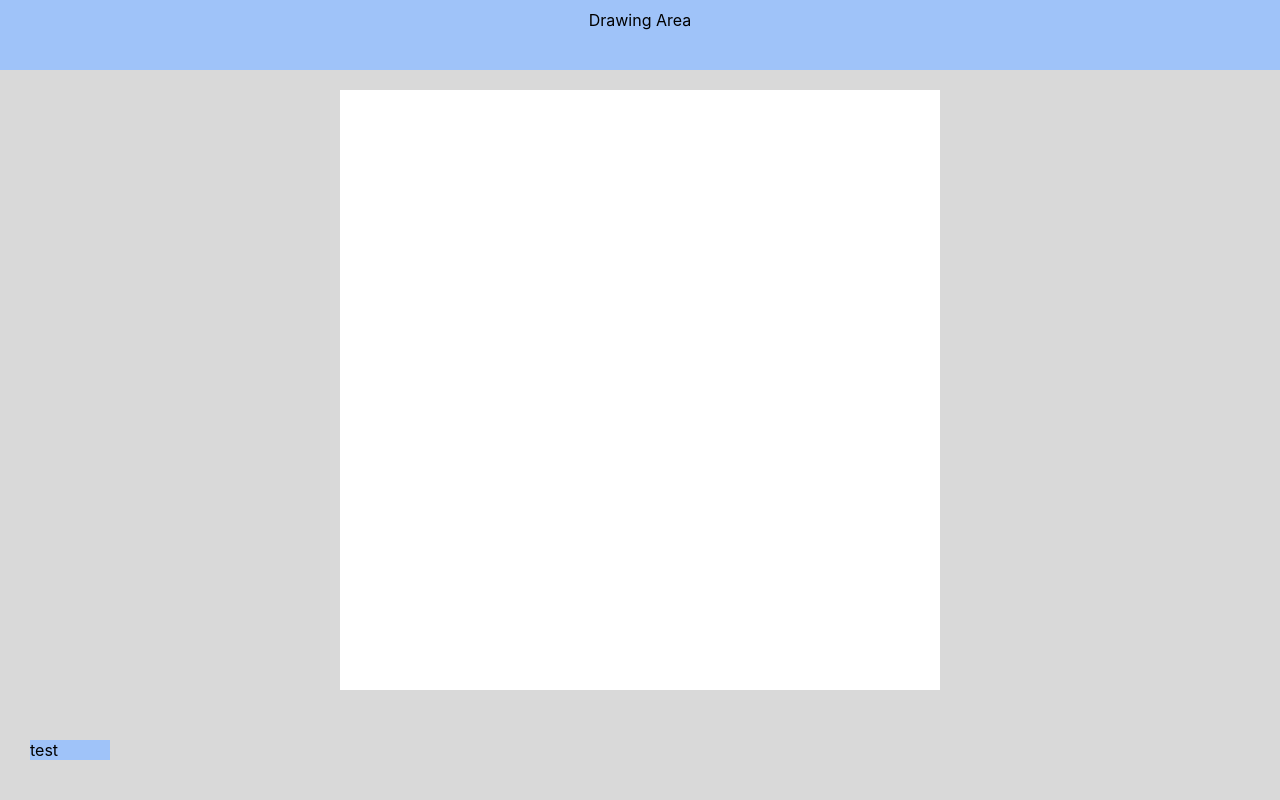
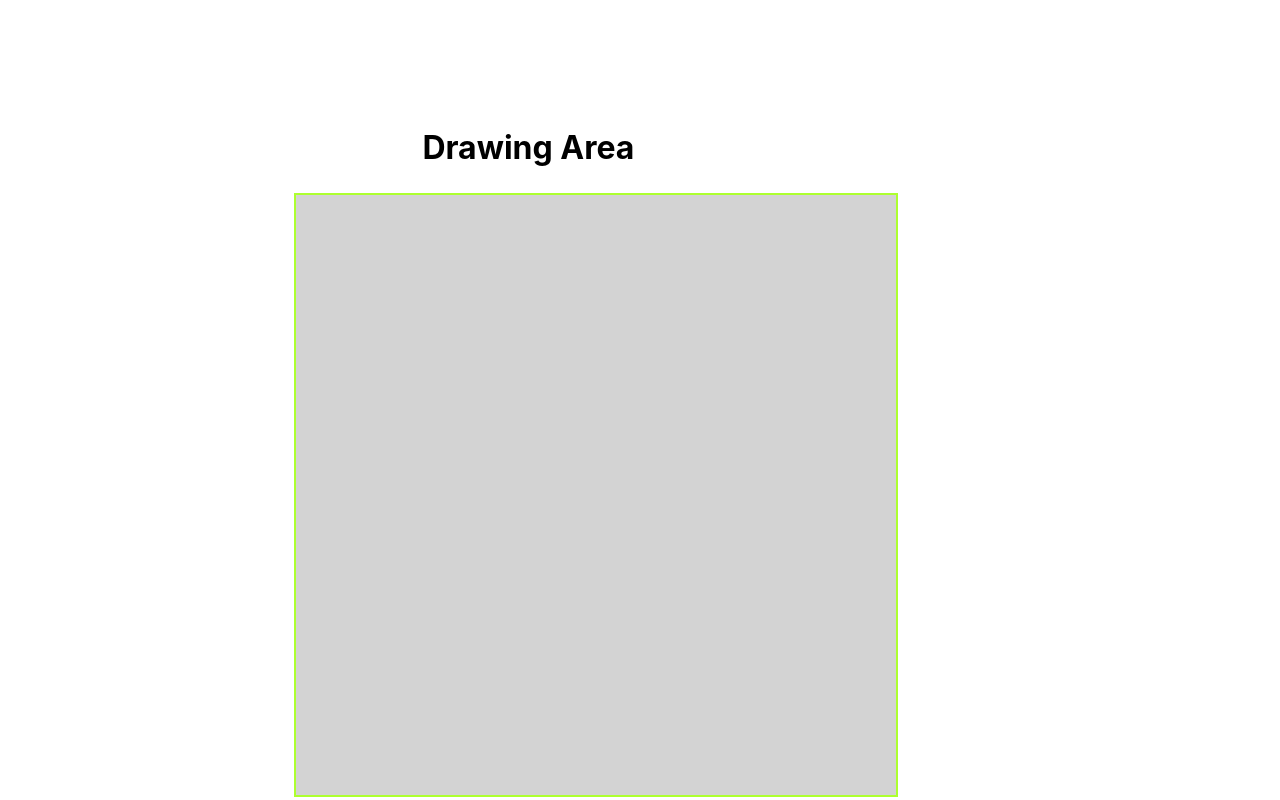
Before and after one commit to randyttruong/mspaint-js, a React (Create React App) app in the folder react-drawing-canvas/: page / in a window 1280 px wide. Built offline with nearby package versions, Linux system fonts and the light colour scheme.

Commit message:
Revert "Styling for drawing page"
This reverts commit 20421e49aa6aa2fb124cb0d9bea4ac8bb25284e9.

```diff
--- a/react-drawing-canvas/src/App.css
+++ b/react-drawing-canvas/src/App.css
@@ -1,51 +1,50 @@
+.App {
+  text-align: center;
+}
+
+.App-logo {
+  height: 40vmin;
+  pointer-events: none;
+}
+
+@media (prefers-reduced-motion: no-preference) {
+  .App-logo {
+    animation: App-logo-spin infinite 20s linear;
+  }
+}
+
+.App-header {
+  background-color: #282c34;
+  min-height: 100vh;
+  display: flex;
+  flex-direction: column;
+  align-items: center;
+  justify-content: center;
+  font-size: calc(10px + 2vmin);
+  color: white;
+}
+
+.App-link {
+  color: #61dafb;
+}
+
 h1 {
   margin: 10% 33%;
 }
 
 .drawing-area {
-  /* centers drawing area */
-  display: block;
-  margin-left: auto;
-  margin-right: auto;
-
-  width: 80%;
-  max-width: 600px;
   width: 600px;
   height: 600px;
-  background-color: white;
-  /* border: 2px solid greenyellow; */
-  margin-top: 30px;
-  position: relative;
-  top: 60px;
+  background-color: lightgrey;
+  border: 2px solid greenyellow;
+  margin: -8% 23%;
 }
 
-header {
-  list-style-type: none;
-  margin:0;
-  padding-top:10px;
-  background-color: #9fc3f9;
-  height: 60px;
-  position: absolute;
-  top: 0;
-  left: 0;
-  /* width: 100svw; */
-  width: 100%;
-  text-align: center;
+@keyframes App-logo-spin {
+  from {
+    transform: rotate(0deg);
+  }
+  to {
+    transform: rotate(360deg);
+  }
 }
-
-body {
-  background-color: #d9d9d9;
-}
-
-toolbar {
-  width: 80px;
-  left: 30px;
-  max-width: 100 px;
-  background-color: #9fc3f9;
-  margin: 10px;
-  position: absolute;
-  bottom: 30px;
-  display: block;
-  margin-left: auto;
-  margin-right: auto;
-}
--- a/react-drawing-canvas/src/App.js
+++ b/react-drawing-canvas/src/App.js
@@ -4,15 +4,12 @@ import DrawingArea from './DrawingArea';
 
 function App() {
   return (
-    <peepee>
-      <header> Drawing Area</header>
+    <>
+      <h1> Drawing Area</h1>
       <div className="App drawing-area">
-        <DrawingArea strokeColor="#000000"/>
+      <DrawingArea />
       </div>
-      <toolbar>
-        test
-      </toolbar>
-    </peepee>
+    </>
   );
 }
 
--- a/react-drawing-canvas/src/DrawingArea.js
+++ b/react-drawing-canvas/src/DrawingArea.js
@@ -2,7 +2,7 @@ import { React } from 'react';
 import { Stage, Layer, Line } from 'react-konva';
 import { useEffect, useState, useRef } from 'react';
 
-const DrawingArea = ({onClearLines, clearLines, strokeColor}) => {
+const DrawingArea = ({onClearLines, clearLines}) => {
 
     const [lines, setLines] = useState([]);
     const isDrawing = useRef(false);
@@ -44,7 +44,7 @@ const DrawingArea = ({onClearLines, clearLines, strokeColor}) => {
     };
 
     return (
-        <div className="text-center text-dark">
+        <div className=" text-center text-dark">
             <Stage
                 width={600}
                 height={600}
@@ -58,7 +58,7 @@ const DrawingArea = ({onClearLines, clearLines, strokeColor}) => {
                         <Line
                         key={i}
                         points={line.points}
-                        stroke={strokeColor}
+                        stroke="#df4b26"
                         strokeWidth={2}
                         tension={0.5}
                         lineCap="round"
```
